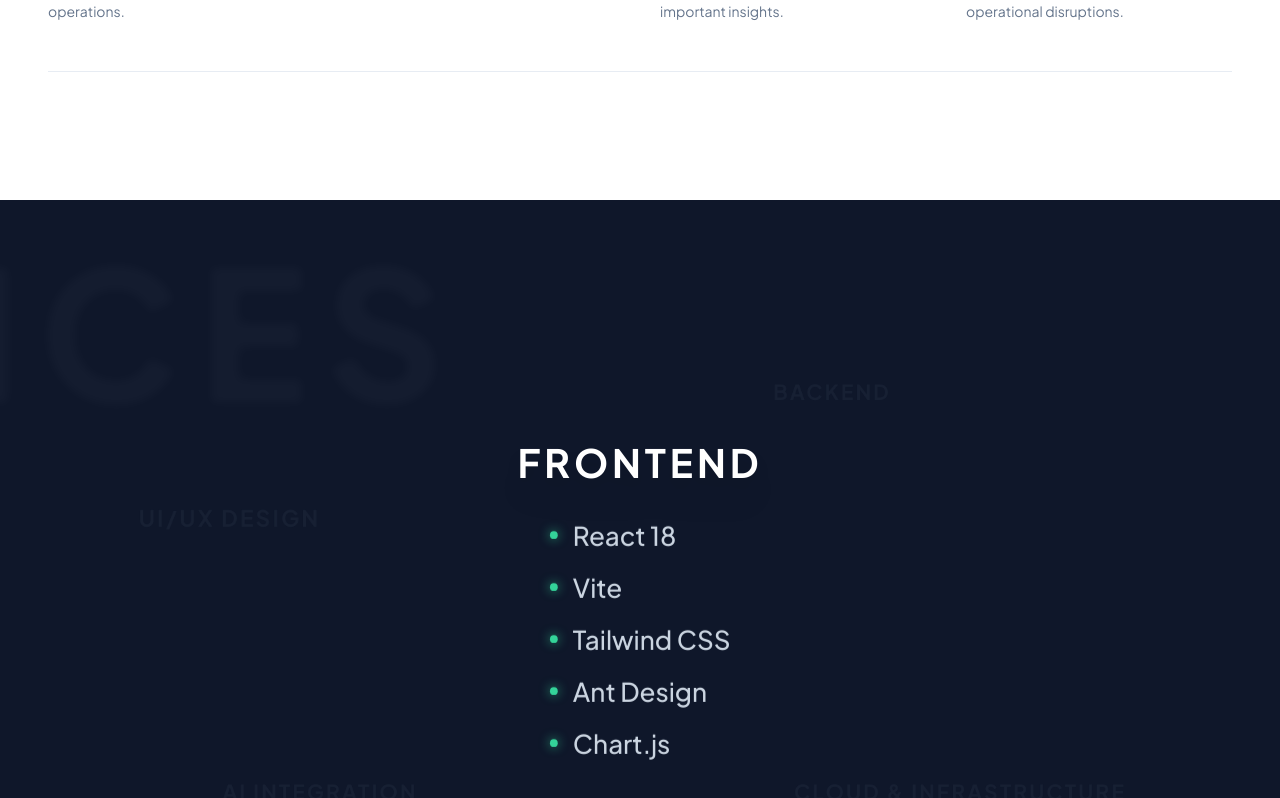
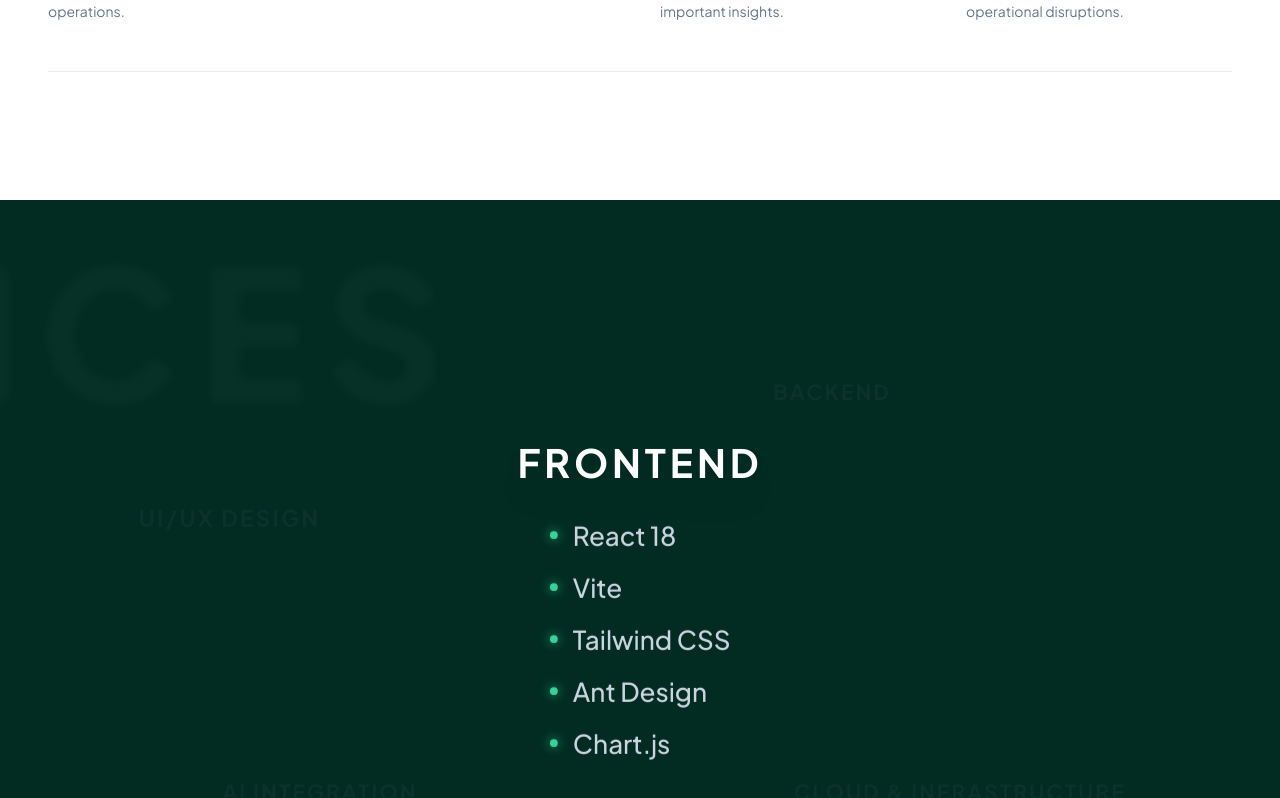
Before and after one commit to AchuAnil221/Lazza-Case-study, a React (Vite) app: page / in a window 1280 px wide. Shown: the part 2908-3706 px from the top of the page. Built offline with nearby package versions, Linux system fonts and the light colour scheme.

Commit message:
Update sticky header and dark section backgrounds

```diff
--- a/src/components/StickyHeader.jsx
+++ b/src/components/StickyHeader.jsx
@@ -46,7 +46,7 @@
   return (
     <header className={`fixed top-0 left-0 right-0 z-50 transition-all duration-700 ease-in-out ${
       scrolled
-        ? (isDarkSection ? 'bg-slate-900/95 backdrop-blur-md py-4 shadow-sm border-b border-slate-800' : 'bg-white/95 backdrop-blur-md py-4 border-b border-slate-200 shadow-sm')
+        ? (isDarkSection ? 'bg-emerald-950/95 backdrop-blur-md py-4 shadow-sm border-b border-emerald-900' : 'bg-white/95 backdrop-blur-md py-4 border-b border-slate-200 shadow-sm')
         : 'bg-transparent py-6'
     }`}>
       <div className="relative max-w-7xl mx-auto px-6 md:px-12 flex items-center justify-between">
--- a/src/components/TechnologyStack.jsx
+++ b/src/components/TechnologyStack.jsx
@@ -94,8 +94,8 @@
   const deliveredTranslate = 100 - scrollProgress * 200;
 
   return (
-    <div id="technology" className="relative h-[500vh] bg-slate-900" ref={containerRef}>
-      <div className="sticky top-0 h-screen w-full overflow-hidden flex flex-col items-center justify-center bg-slate-900">
+    <div id="technology" className="relative h-[500vh] bg-emerald-950" ref={containerRef}>
+      <div className="sticky top-0 h-screen w-full overflow-hidden flex flex-col items-center justify-center bg-emerald-950">
         {/* Centered container for perfect alignment */}
         <div className="absolute inset-0 flex items-center justify-center overflow-hidden z-0 pointer-events-none">
           <div className="relative w-full h-full">
```
